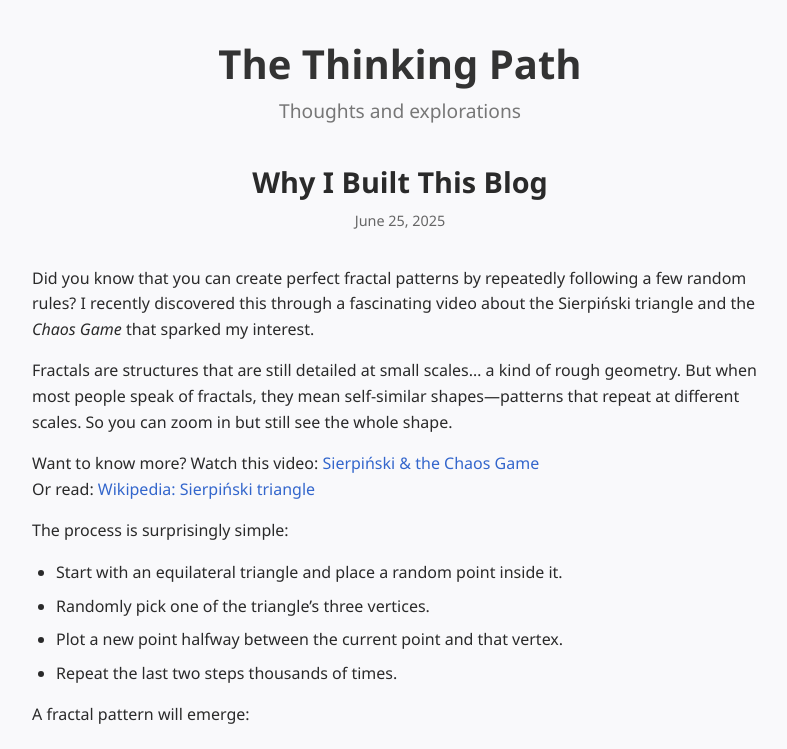
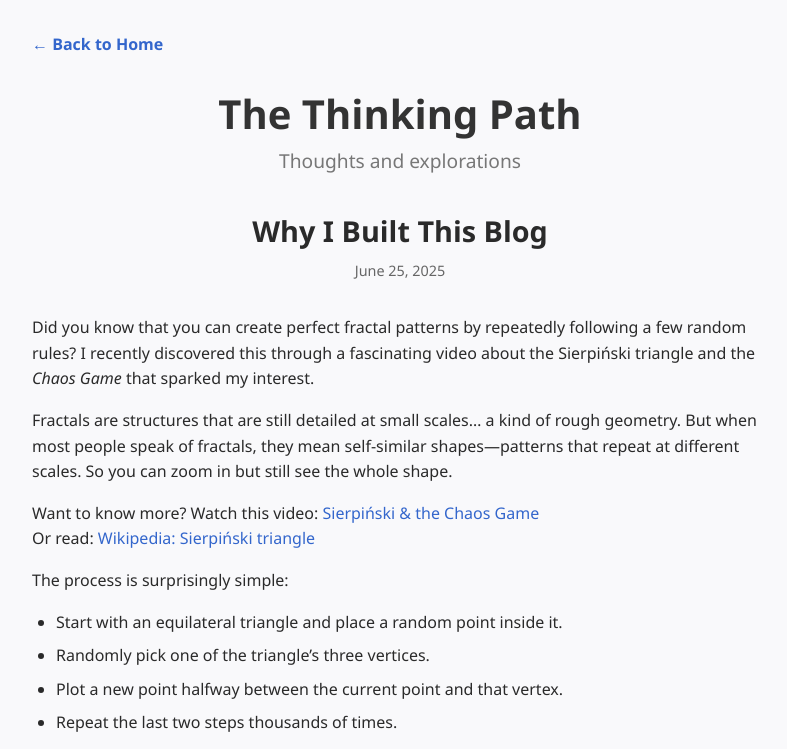
Before and after one commit to Jakobtea/Thinking-path, a plain HTML site: page post2.html in a window 1280 px wide. Shown: the top 749 px of the page, without its empty margins (240-1027 px from the left). Drawn offline with Linux system fonts and the light colour scheme.

Commit message:
Remove Blog.html, add index.html and update post2.html with breadcrumb navigation styles

```diff
--- a/post2.css
+++ b/post2.css
@@ -99,3 +99,18 @@ footer {
   color: #aaa;
   border-top: 1px solid #ddd;
 }
+
+nav.breadcrumb {
+  margin-bottom: 1.5rem;
+}
+
+nav.breadcrumb a {
+  text-decoration: none;
+  color: #3366cc;
+  font-weight: 600;
+  font-size: 1rem;
+}
+
+nav.breadcrumb a:hover {
+  text-decoration: underline;
+}
--- a/post2.html
+++ b/post2.html
@@ -7,10 +7,15 @@
   <link rel="stylesheet" href="post2.css" />
 </head>
 <body>
+  <nav class="breadcrumb">
+      <a href="index.html">← Back to Home</a>
+    </nav>
   <header>
     <h1>The Thinking Path</h1>
     <p>Thoughts and explorations</p>
   </header>
+
+
 
   <main>
     <article>
```
Also changed, not shown: index.html (renamed from Blog.html).
